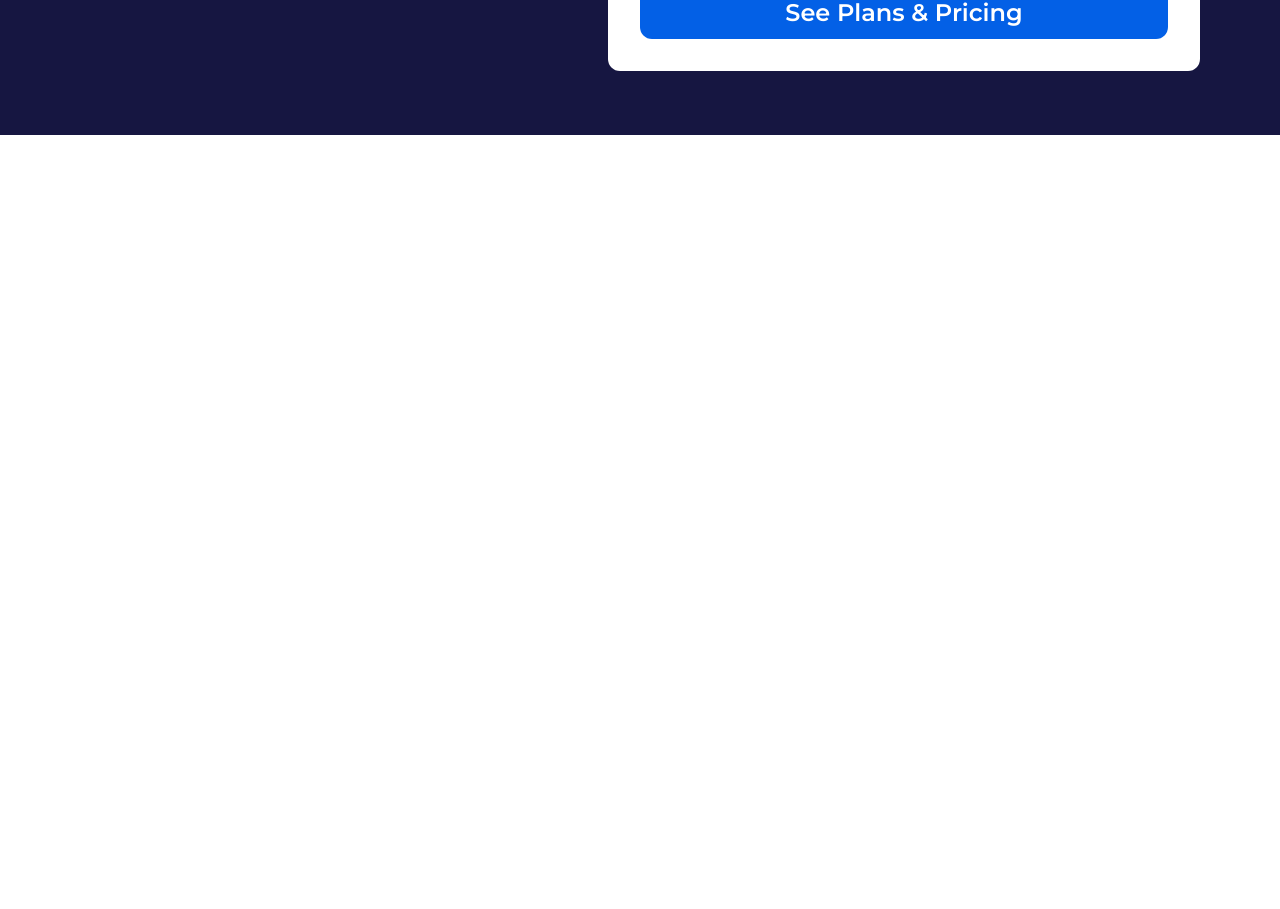
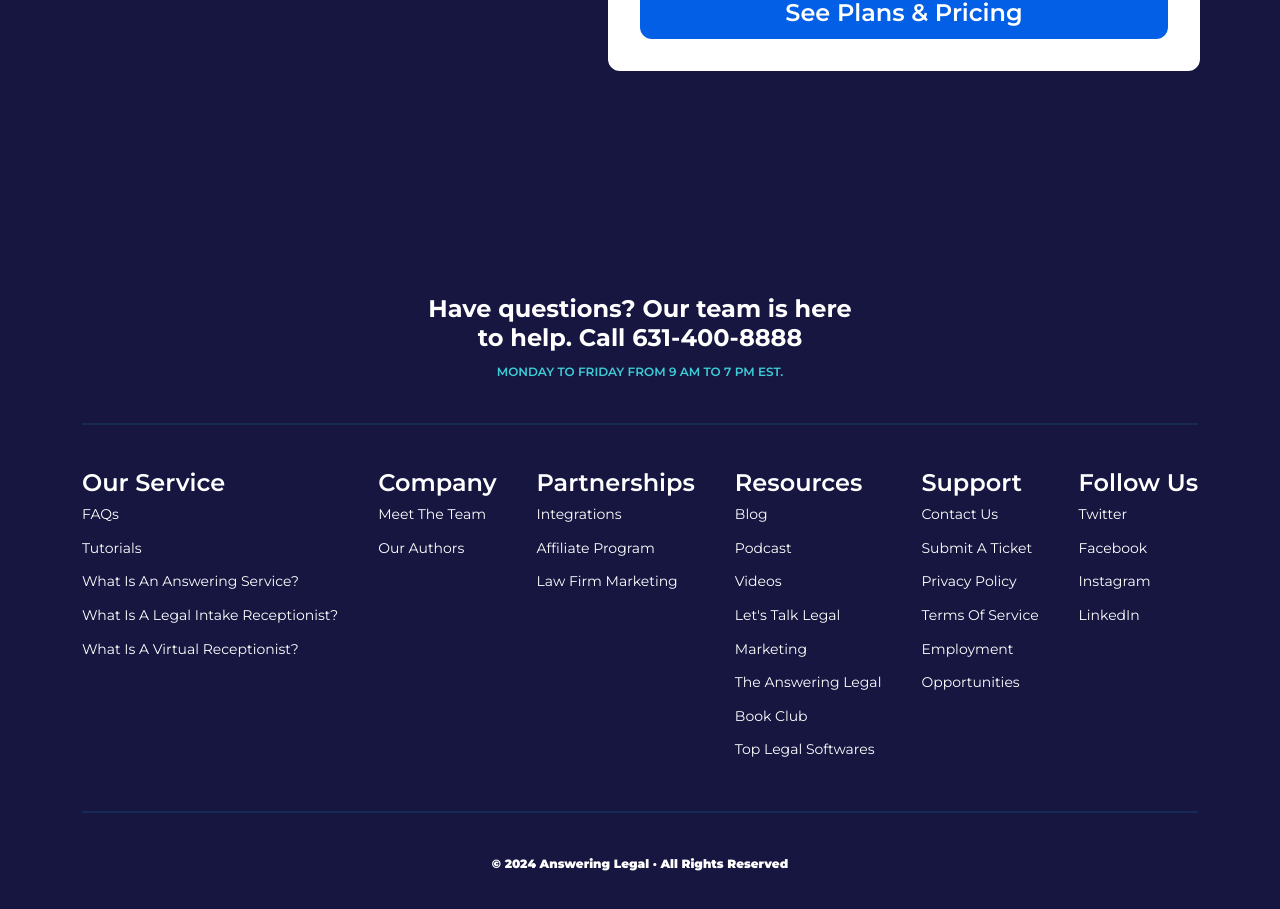
Before and after one commit to kayla-pagan/next-app, a Next.js app: page / in a window 1280 px wide. Shown: the part 3733-4642 px from the top of the page. Before the commit the page ends 3868 px from the top, so only its background shows below. Built offline with nearby package versions, Linux system fonts and the light colour scheme.

Commit message:
Style and link footer

```diff
--- a/app/components/Footer.tsx
+++ b/app/components/Footer.tsx
@@ -1,16 +1,136 @@
+import Link from "next/link"
+
 export default function Footer(){
     return (
-        <footer>
-            <div></div>
-            <nav className="flex justify-start items center flex-wrap">
-                <div></div>
-                <div></div>
-                <div></div>
-                <div></div>
-                <div></div>
-                <div></div>
-            </nav>
-            <div></div>
+        <footer className="bg-navy-blue">
+            <div className="w-full flex flex-col justify-center items-center max-w-6xl mx-auto px-4 py-18 md:py-40">
+                <div className="text-center">
+                    <p className="header-3 text-white max-w-md pb-3">Have questions? Our team is here to help. Call 631-400-8888</p>
+                    <p className="small-1 uppercase text-teal text-semibold">Monday to Friday from 9 am to 7 pm EST.</p>
+                </div>
+                <nav
+                    className="flex justify-center items-start flex-wrap gap-10 py-11 my-11 border-y-2 border-dark-blue text-white
+                                min-[850px]:justify-start"
+                >
+                    <div className="flex flex-col text-left">
+                        <h2><Link href="/service" className="subtitle-1 pb-1 hover:text-teal">Our Service</Link></h2>
+                        <ul className="hidden md:block">
+                            <li>
+                                <Link href="/frequently-asked-questions" className="text-sm leading-[2.4] hover:text-teal">FAQs</Link>
+                            </li>
+                            <li>
+                                <Link href="/tutorials" className="text-sm leading-[2.4] hover:text-teal">Tutorials</Link>
+                            </li>
+                            <li>
+                                <Link href="/answering-service-for-businesses" className="text-sm leading-[2.4] hover:text-teal">What Is An Answering Service?</Link>
+                            </li>
+                            <li>
+                                <Link href="/legal-intake-receptionist-near-me" className="text-sm leading-[2.4] hover:text-teal">What Is A Legal Intake Receptionist?</Link>
+                            </li>
+                            <li>
+                                <Link href="/virtual-receptionist-service" className="text-sm leading-[2.4] hover:text-teal">What Is A Virtual Receptionist?</Link>
+                            </li>
+                        </ul>
+                    </div>
+                    <div className="flex flex-col text-left">
+                        <h2><Link href="/company" className="subtitle-1 pb-1 hover:text-teal">Company</Link></h2>
+                        <ul className="hidden md:block">
+                            <li>
+                                <Link href="/meet-the-team" className="text-sm leading-[2.4] hover:text-teal">Meet The Team</Link>
+                            </li>
+                            <li>
+                                <Link href="/authors" className="text-sm leading-[2.4] hover:text-teal">Our Authors</Link>
+                            </li>
+                        </ul>
+                    </div>
+                    <div className="flex flex-col text-left">
+                        <h2><Link href="/partnerships" className="subtitle-1 pb-1 hover:text-teal">Partnerships</Link></h2>
+                        <ul className="hidden md:block">
+                            <li>
+                                <Link href="/virtual-service-intergration" className="text-sm leading-[2.4] hover:text-teal">Integrations</Link>
+                            </li>
+                            <li>
+                                <Link href="/affiliate-program" className="text-sm leading-[2.4] hover:text-teal">Affiliate Program</Link>
+                            </li>
+                            <li>
+                                <Link href="/law-firm-marketing-near-me" className="text-sm leading-[2.4] hover:text-teal">Law Firm Marketing</Link>
+                            </li>
+                        </ul>
+                    </div >
+                    <div className="flex flex-col text-left">
+                        <h2><Link href="/resources" className="subtitle-1 pb-1 hover:text-teal">Resources</Link></h2>
+                        <ul className="hidden md:block">
+                            <li>
+                                <Link href="/blog" className="text-sm leading-[2.4] hover:text-teal">Blog</Link>
+                            </li>
+                            <li>
+                                <Link href="/podcast" className="text-sm leading-[2.4] hover:text-teal">Podcast</Link>
+                            </li>
+                            <li>
+                                <Link href="/videos" className="text-sm leading-[2.4] hover:text-teal">Videos</Link>
+                            </li>
+                            <li>
+                                <Link href="/lets-talk-legal" className="text-sm leading-[2.4] hover:text-teal">Let's Talk Legal</Link>
+                            </li>
+                            <li>
+                                <Link href="/marketing" className="text-sm leading-[2.4] hover:text-teal">Marketing</Link>
+                            </li>
+                            <li>
+                                <Link href="/the-answering-legal" className="text-sm leading-[2.4] hover:text-teal">The Answering Legal</Link>
+                            </li>
+                            <li>
+                                <Link href="/book-club" className="text-sm leading-[2.4] hover:text-teal">Book Club</Link>
+                            </li>
+                            <li>
+                                <Link href="/top-legal-softwares" className="text-sm leading-[2.4] hover:text-teal">Top Legal Softwares</Link>
+                            </li>
+                        </ul>
+                    </div>
+                    <div className="flex flex-col text-left">
+                        <h2><Link href="/support" className="subtitle-1 pb-1 hover:text-teal">Support</Link></h2>
+                        <ul className="hidden md:block">
+                            <li>
+                                <Link href="/contact" className="text-sm leading-[2.4] hover:text-teal">Contact Us</Link>
+                            </li>
+                            <li>
+                                <Link href="/submit-ticket" className="text-sm leading-[2.4] hover:text-teal">Submit A Ticket</Link>
+                            </li>
+                            <li>
+                                <Link href="/privacy-policy" className="text-sm leading-[2.4] hover:text-teal">Privacy Policy</Link>
+                            </li>
+                            <li>
+                                <Link href="/terms-of-service" className="text-sm leading-[2.4] hover:text-teal">Terms Of Service</Link>
+                            </li>
+                            <li>
+                                <Link href="/employment" className="text-sm leading-[2.4] hover:text-teal">Employment</Link>
+                            </li>
+                            <li>
+                                <Link href="/opportunities" className="text-sm leading-[2.4] hover:text-teal">Opportunities</Link>
+                            </li>
+                        </ul>
+                    </div>
+                    <div className="flex flex-col text-left">
+                        <h2><Link href="/follow-us" className="subtitle-1 pb-1 hover:text-teal">Follow Us</Link></h2>
+                        <ul className="hidden md:block">
+                            <li>
+                                <Link href="https://x.com/" target="_blank" className="text-sm leading-[2.4] hover:text-teal">Twitter</Link>
+                            </li>
+                            <li>
+                                <Link href="https://www.facebook.com/" target="_blank" className="text-sm leading-[2.4] hover:text-teal">Facebook</Link>
+                            </li>
+                            <li>
+                                <Link href="https://www.instagram.com/" target="_blank" className="text-sm leading-[2.4] hover:text-teal">Instagram</Link>
+                            </li>
+                            <li>
+                                <Link href="https://www.linkedin.com/" target="_blank" className="text-sm leading-[2.4] hover:text-teal">LinkedIn</Link>
+                            </li>
+                        </ul>
+                    </div>
+                </nav>
+                <div>
+                    <p className="small-1 text-white text-center font-black">© 2024 Answering Legal · All Rights Reserved</p>
+                </div>
+            </div>
         </footer>
     )
 }
--- a/app/globals.css
+++ b/app/globals.css
@@ -62,7 +62,7 @@
 }
 
 @utility small-1 {
-  @apply font-bold;
-  font-size: 24px;
+  @apply font-semibold;
+  font-size: 12px;
   line-height: 1.2;
 }
```
